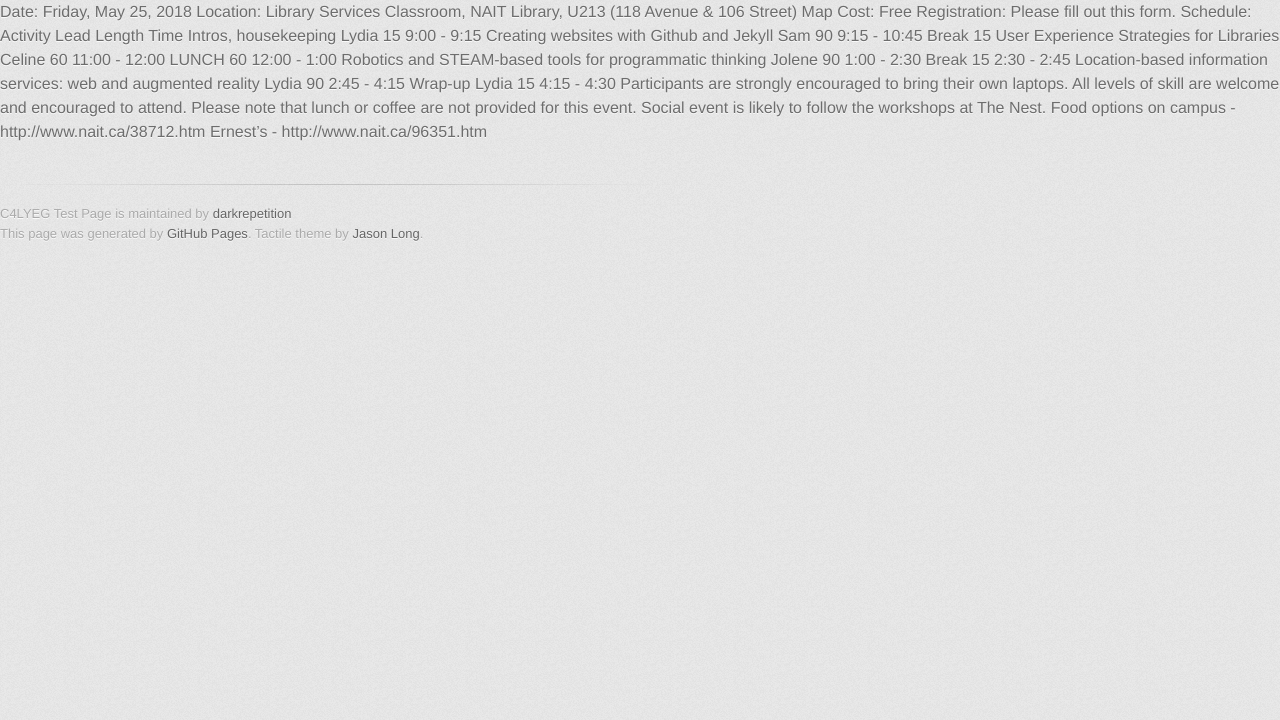
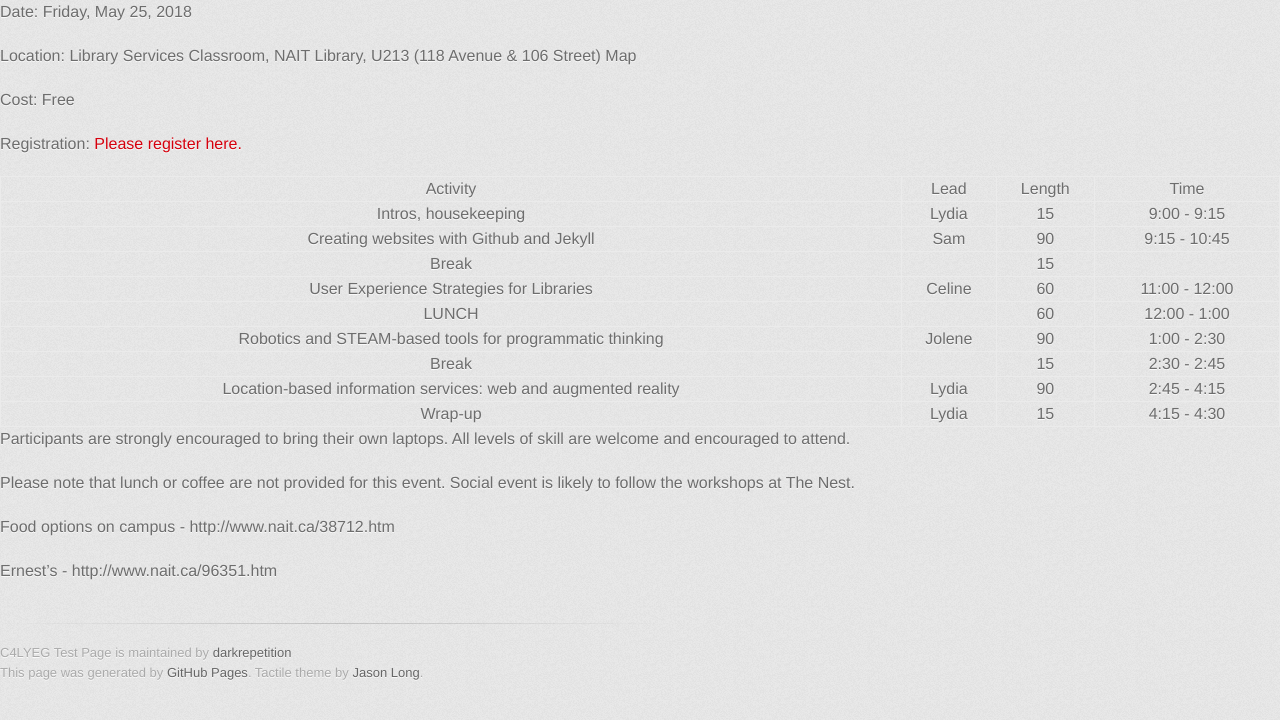
Before and after one commit to darkrepetition/c4lyegworkshop, a plain HTML site: page index.html in a window 1280 px wide. Drawn offline with Linux system fonts and the light colour scheme; a web font is replaced by a local one.

Commit message:
Update index.html

```diff
--- a/index.html
+++ b/index.html
@@ -14,65 +14,82 @@
   </head>
 
   <body>
-  Date: Friday, May 25, 2018
-Location: Library Services Classroom, NAIT Library, U213 (118 Avenue & 106 Street) Map
-Cost: Free
-Registration: Please fill out this form.
+    <p><b>Date:</b> Friday, May 25, 2018
+    <p><b>Location:</b> Library Services Classroom, NAIT Library, U213 (118 Avenue & 106 Street) Map
+    <p><b>Cost:</b> Free
+    <p><b>Registration:</b> <a href="https://docs.google.com/forms/d/e/1FAIpQLSeevM_d5e8hZvJ7EhKcWYPlSXPK7ze0X0kXK-gMUzNBtebhgg/viewform">Please register here.</a>
 
-Schedule:
+<p><table>
+<tbody>
+<tr>
+<td><b>Activity</b></td>
+<td><b>Lead</b></td>
+<td><b>Length</b></td>
+<td><b>Time</b></td>
+</tr>
+<tr>
+<td><span style="font-weight: 400;">Intros, housekeeping</span></td>
+<td><span style="font-weight: 400;">Lydia</span></td>
+<td><span style="font-weight: 400;">15</span></td>
+<td><span style="font-weight: 400;">9:00 - 9:15</span></td>
+</tr>
+<tr>
+<td><span style="font-weight: 400;">Creating websites with Github and Jekyll</span></td>
+<td><span style="font-weight: 400;">Sam</span></td>
+<td><span style="font-weight: 400;">90</span></td>
+<td><span style="font-weight: 400;">9:15 - 10:45</span></td>
+</tr>
+<tr>
+<td><span style="font-weight: 400;">Break</span></td>
+<td></td>
+<td><span style="font-weight: 400;">15</span></td>
+<td></td>
+</tr>
+<tr>
+<td><span style="font-weight: 400;">User Experience Strategies for Libraries</span></td>
+<td><span style="font-weight: 400;">Celine</span></td>
+<td><span style="font-weight: 400;">60</span></td>
+<td><span style="font-weight: 400;">11:00 - 12:00</span></td>
+</tr>
+<tr>
+<td><span style="font-weight: 400;">LUNCH</span></td>
+<td></td>
+<td><span style="font-weight: 400;">60</span></td>
+<td><span style="font-weight: 400;">12:00 - 1:00</span></td>
+</tr>
+<tr>
+<td><span style="font-weight: 400;">Robotics and STEAM-based tools for programmatic thinking</span></td>
+<td><span style="font-weight: 400;">Jolene</span></td>
+<td><span style="font-weight: 400;">90</span></td>
+<td><span style="font-weight: 400;">1:00 - 2:30</span></td>
+</tr>
+<tr>
+<td><span style="font-weight: 400;">Break</span></td>
+<td></td>
+<td><span style="font-weight: 400;">15</span></td>
+<td><span style="font-weight: 400;">2:30 - 2:45</span></td>
+</tr>
+<tr>
+<td><span style="font-weight: 400;">Location-based information services: web and augmented reality</span></td>
+<td><span style="font-weight: 400;">Lydia</span></td>
+<td><span style="font-weight: 400;">90</span></td>
+<td><span style="font-weight: 400;">2:45 - 4:15</span></td>
+</tr>
+<tr>
+<td><span style="font-weight: 400;">Wrap-up</span></td>
+<td><span style="font-weight: 400;">Lydia</span></td>
+<td><span style="font-weight: 400;">15</span></td>
+<td><span style="font-weight: 400;">4:15 - 4:30</span></td>
+</tr>
+</tbody>
+</table>
 
-Activity
-Lead
-Length
-Time
-Intros, housekeeping
-Lydia
-15
-9:00 - 9:15
-Creating websites with Github and Jekyll
-Sam
-90
-9:15 - 10:45
-Break
+<p>Participants are strongly encouraged to bring their own laptops. All levels of skill are welcome and encouraged to attend.
 
+<p>Please note that lunch or coffee are not provided for this event. Social event is likely to follow the workshops at The Nest.
 
-15
-
-
-User Experience Strategies for Libraries
-Celine
-60
-11:00 - 12:00
-LUNCH
-
-
-60
-12:00 - 1:00
-Robotics and STEAM-based tools for programmatic thinking
-Jolene
-90
-1:00 - 2:30
-Break
-
-
-15
-2:30 - 2:45
-Location-based information services: web and augmented reality
-Lydia
-90
-2:45 - 4:15
-Wrap-up
-Lydia
-15
-4:15 - 4:30
-
-
-Participants are strongly encouraged to bring their own laptops. All levels of skill are welcome and encouraged to attend.
-
-Please note that lunch or coffee are not provided for this event. Social event is likely to follow the workshops at The Nest.
-
-Food options on campus - http://www.nait.ca/38712.htm
-Ernest’s - http://www.nait.ca/96351.htm
+<p>Food options on campus - http://www.nait.ca/38712.htm
+    <p>Ernest’s - http://www.nait.ca/96351.htm</p>
 
         <footer>
           C4LYEG Test Page is maintained by <a href="https://github.com/darkrepetition">darkrepetition</a><br>
```
